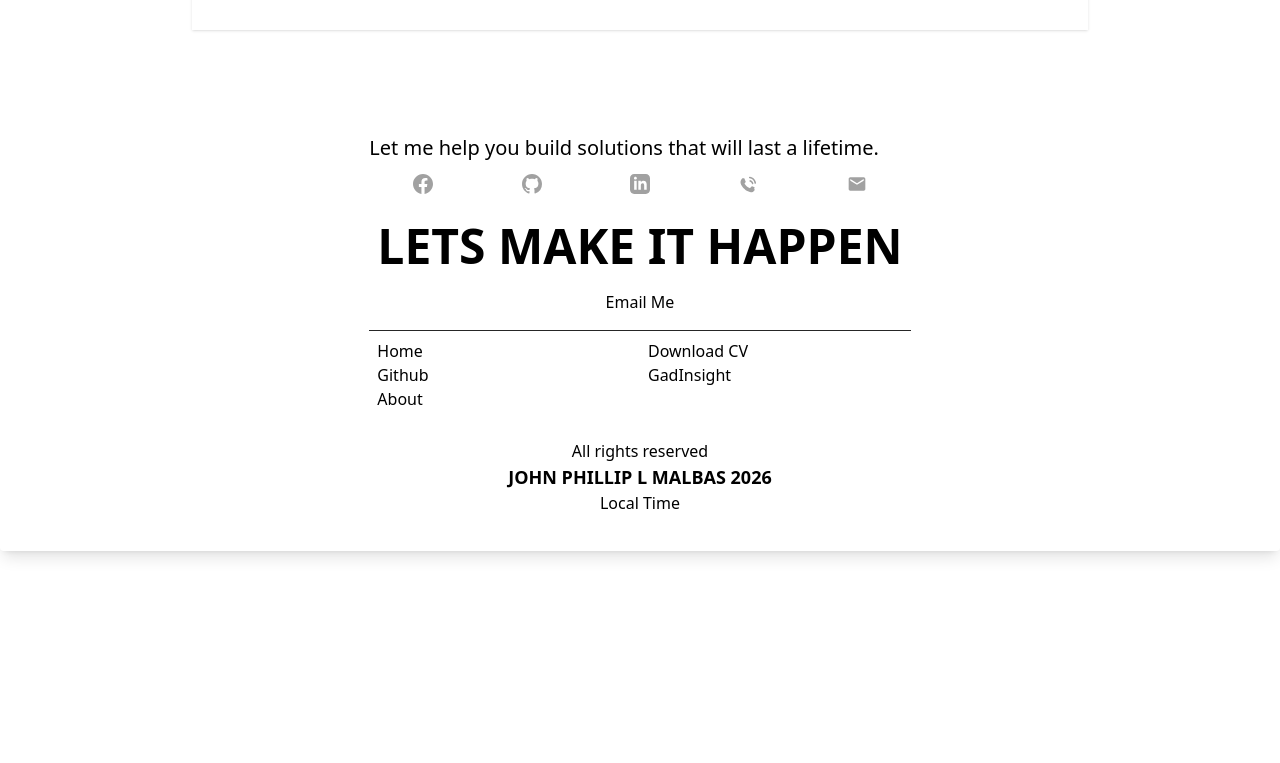
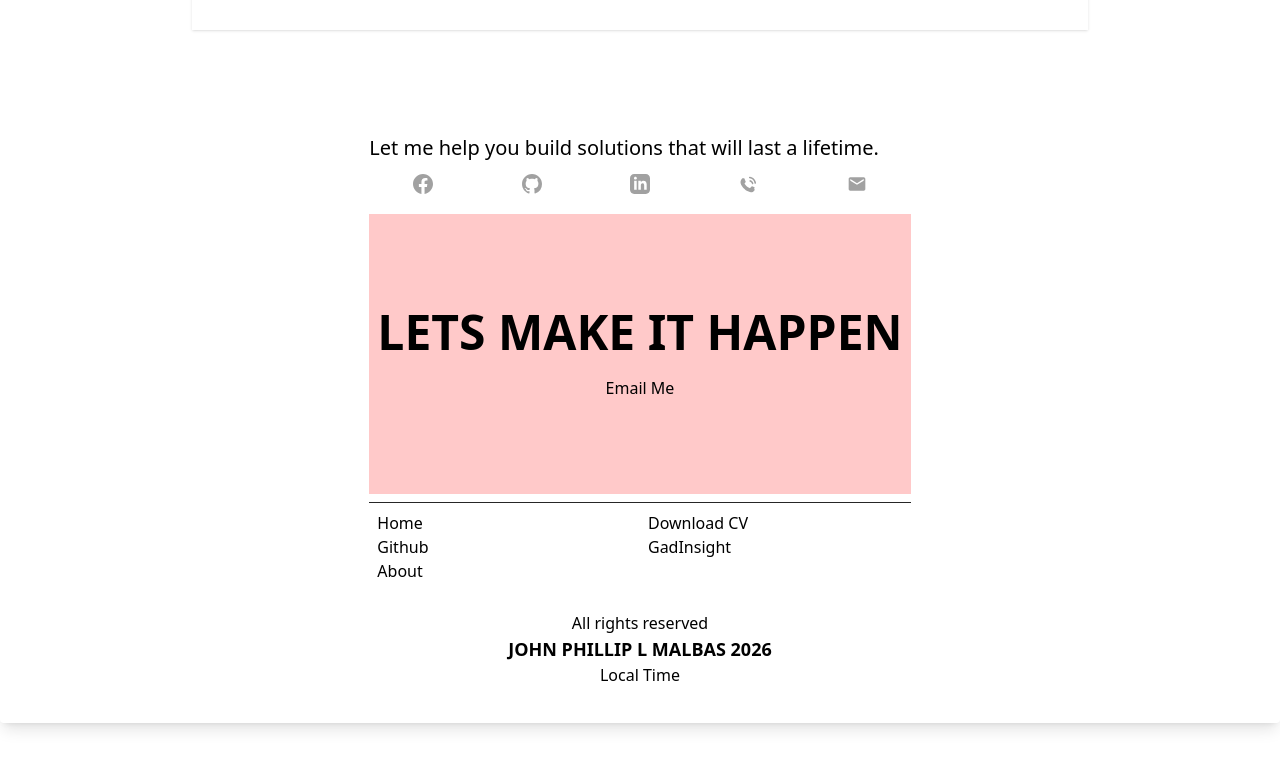
Before and after one commit to Zaido219/personal-portfolio, a React (Vite) app: page / in a window 1280 px wide. Shown: the part 2343-3106 px from the top of the page. Before the commit the page ends 2934 px from the top, so only its background shows below. Built offline with nearby package versions, Linux system fonts and the light colour scheme.

Commit message:
style:WIP style updates for the footer section

```diff
--- a/src/components/FooterSection.tsx
+++ b/src/components/FooterSection.tsx
@@ -88,11 +88,11 @@ export const Footer = () => {
       </div>
       {/* center banner */}
       <div className="flex flex-col gap-2">
-        <div className="flex flex-col items-center gap-5 p-2">
+        <div className="bg-red-200 h-70 flex flex-col items-center justify-center gap-5 p-2">
           {/* banner text */}
           <p className="text-5xl font-bold">LETS MAKE IT HAPPEN</p>
-          <div className="">
-            <button className="">Email Me</button>
+          <div>
+            <button>Email Me</button>
           </div>
         </div>
         {/* aside navigation link */}
```
